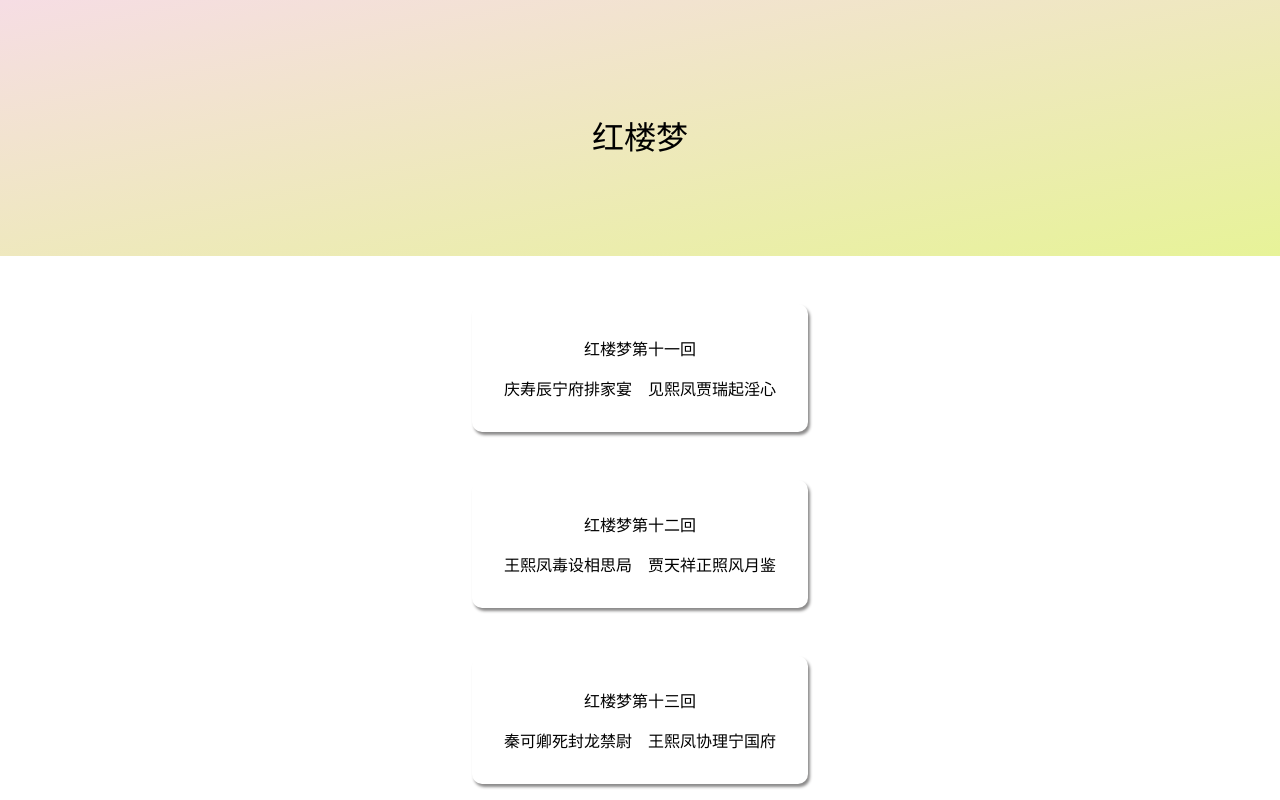
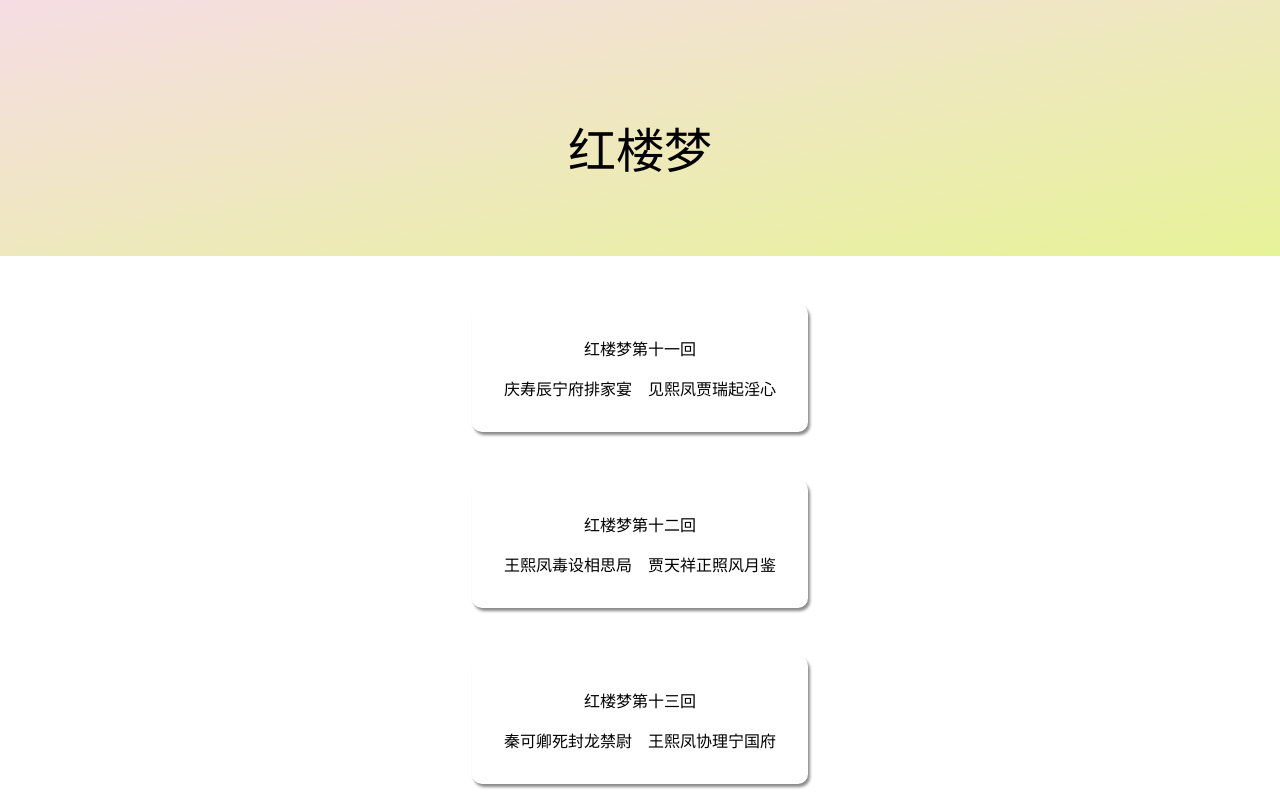
Before and after one commit to Antrairs/HongLouMeng, a website: page index.html in a window 1280 px wide. Shown: the top 800 px of the page. Drawn offline with Linux system fonts and the light colour scheme; a web font is replaced by a local one.

Commit message:
Update index.html

```diff
--- a/index.html
+++ b/index.html
@@ -64,8 +64,7 @@
             right: 0;
             text-align: center;
             border-radius: 10px;
-            box-shadow: linen;
-            font-size: 2rem;
+            font-size: 3rem;
 
         }
 
```
